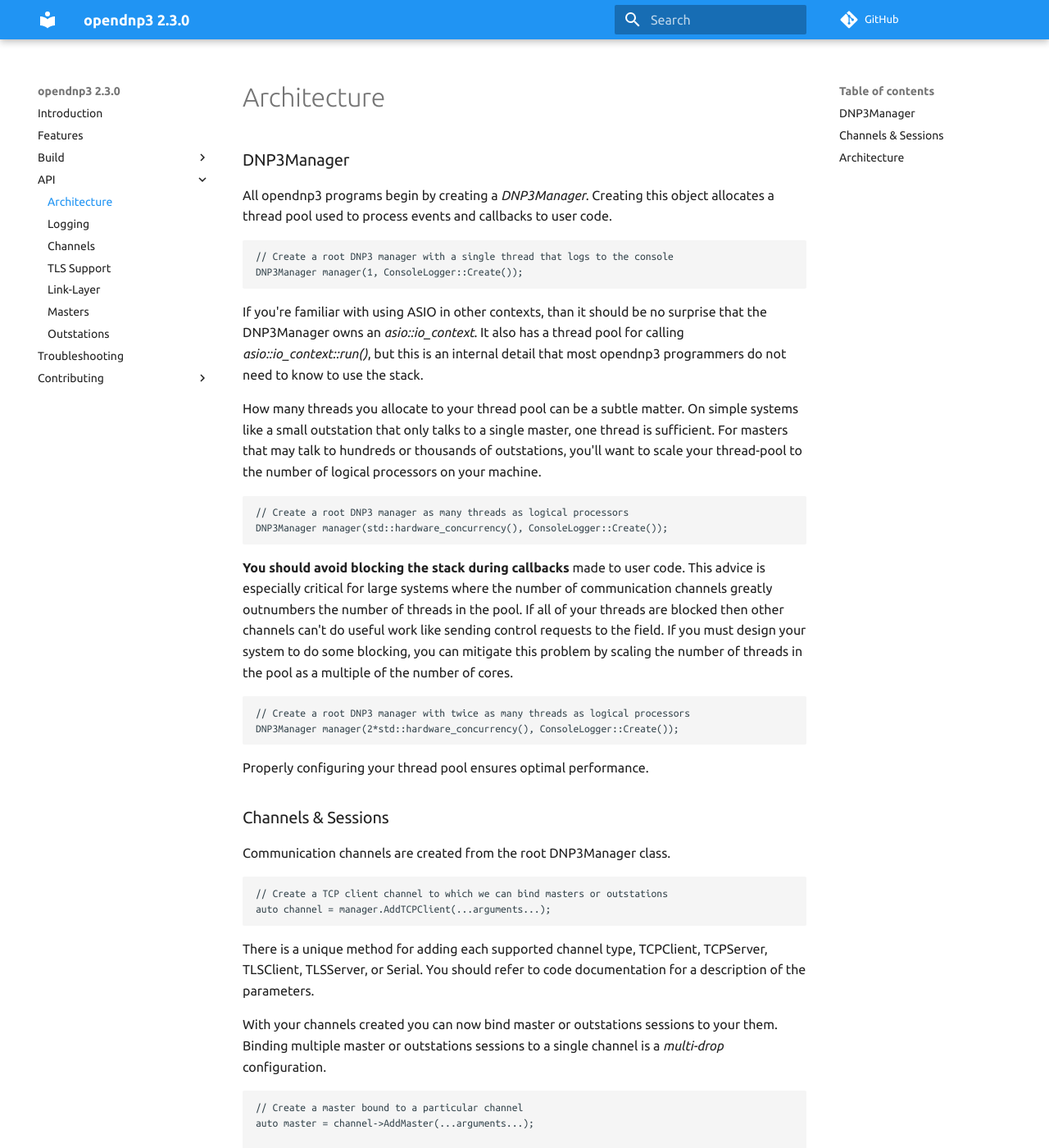
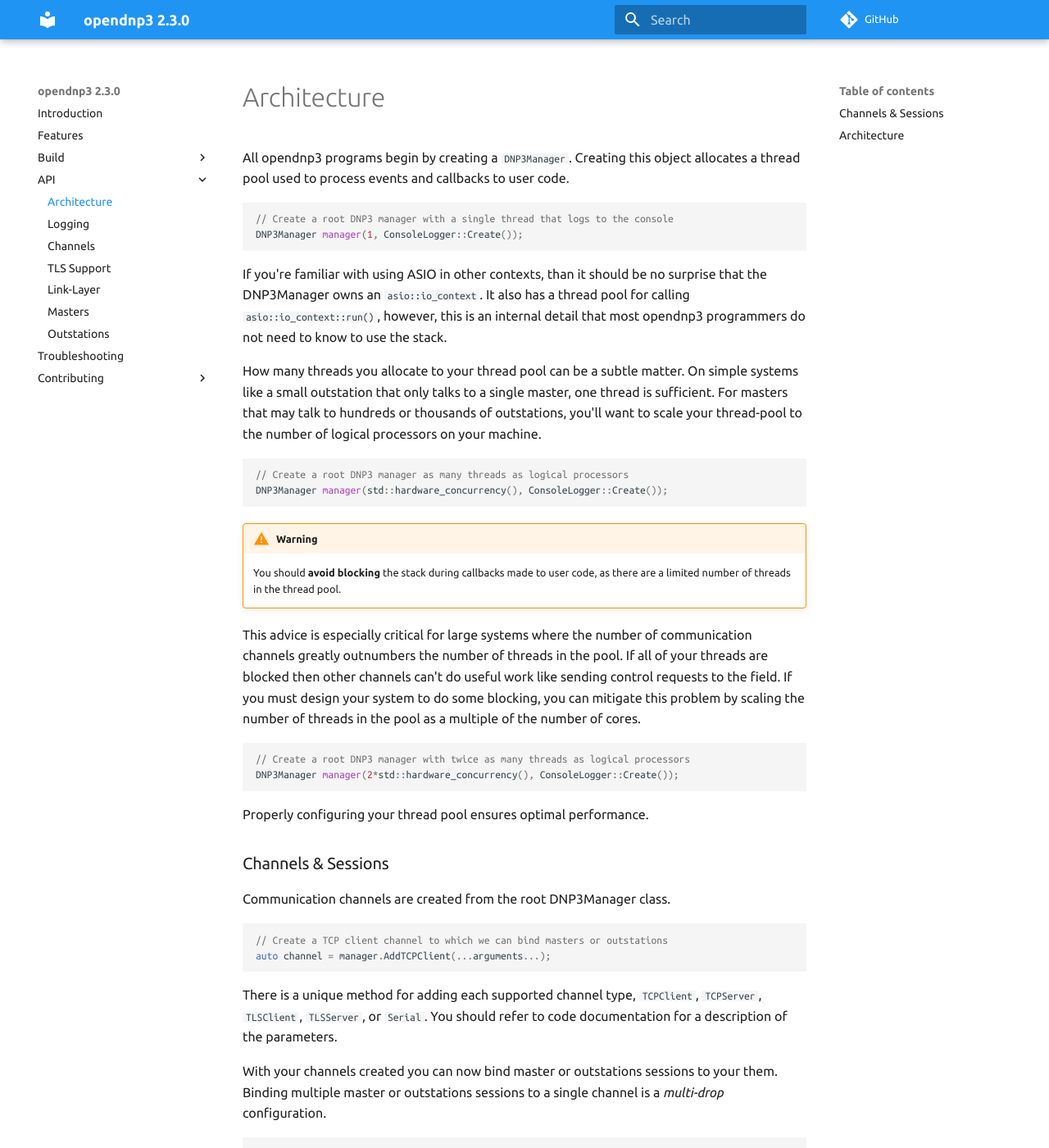
Before and after one commit to dnp3/opendnp3-guide, an MkDocs documentation site: the page built from docs/api/architecture.md, in a window 1280 px wide and 1400 px high. Shown: the whole window at 82% size. Built offline with MkDocs 1.6.1 and Material for MkDocs 9.7.7, drawn with Linux system fonts in a browser that asks for light colours; comment, search, counter and statistics services are not loaded; some of the changed text lies outside the part shown.

Commit message:
update architecture

````diff
--- a/docs/api/architecture.md
+++ b/docs/api/architecture.md
@@ -1,6 +1,5 @@
-### DNP3Manager
 
-All opendnp3 programs begin by creating a _DNP3Manager_.  Creating this object allocates a thread pool used
+All opendnp3 programs begin by creating a `DNP3Manager`.  Creating this object allocates a thread pool used
 to process events and callbacks to user code.
 
 ```c++
@@ -8,8 +7,8 @@ to process events and callbacks to user code.
 DNP3Manager manager(1, ConsoleLogger::Create());
 ```
 
-If you're familiar with using ASIO in other contexts, than it should be no surprise that the DNP3Manager owns an _asio::io_context_.
-It also has a thread pool for calling _asio::io_context::run()_, but this is an internal detail that most opendnp3 programmers do
+If you're familiar with using ASIO in other contexts, than it should be no surprise that the DNP3Manager owns an `asio::io_context`.
+It also has a thread pool for calling `asio::io_context::run()`, however, this is an internal detail that most opendnp3 programmers do
 not need to know to use the stack.
 
 How many threads you allocate to your thread pool can be a subtle matter. On simple systems like a small outstation that only
@@ -21,10 +20,14 @@ want to scale your thread-pool to the number of logical processors on your machi
 DNP3Manager manager(std::hardware_concurrency(), ConsoleLogger::Create());
 ```
 
-**You should avoid blocking the stack during callbacks** made to user code.  This advice is especially critical for large systems where
-the number of communication channels greatly outnumbers the number of threads in the pool. If all of your threads are blocked
-then other channels can't do useful work like sending control requests to the field. If you must design your system to do some blocking,
-you can mitigate this problem by scaling the number of threads in the pool as a multiple of the number of cores.
+!!! warning
+    You should **avoid blocking** the stack during callbacks made to user code, as there are a limited
+	number of threads in the thread pool.
+
+This advice is especially critical for large systems where the number of communication channels greatly outnumbers the number of threads
+in the pool. If all of your threads are blocked then other channels can't do useful work like sending control requests to the field. If
+you must design your system to do some blocking, you can mitigate this problem by scaling the number of threads in the pool as a multiple
+of the number of cores.
 
 ```c++
 // Create a root DNP3 manager with twice as many threads as logical processors
@@ -42,7 +45,7 @@ Communication channels are created from the root DNP3Manager class.
 auto channel = manager.AddTCPClient(...arguments...);
 ```
 
-There is a unique method for adding each supported channel type, TCPClient, TCPServer, TLSClient, TLSServer, or Serial. You should refer to code documentation
+There is a unique method for adding each supported channel type, `TCPClient`, `TCPServer`, `TLSClient`, `TLSServer`, or `Serial`. You should refer to code documentation
 for a description of the parameters.
 
 With your channels created you can now bind master or outstations sessions to your them.  Binding multiple master or outstations sessions to a single channel
@@ -53,7 +56,7 @@ is a _multi-drop_ configuration.
 auto master = channel->AddMaster(...arguments...);
 
 // Create an outstation bound to particular channel
-auto  outstation = channel->AddOutstation(...arguments...);
+auto outstation = channel->AddOutstation(...arguments...);
 ```
 
 ### Architecture
--- a/mkdocs.yml
+++ b/mkdocs.yml
@@ -12,6 +12,7 @@ theme:
     code: 'Ubuntu Mono'
 markdown_extensions:
   - admonition
+  - codehilite
 nav:
 - Introduction: 'index.md'
 - Features: 'features/features.md'
````
